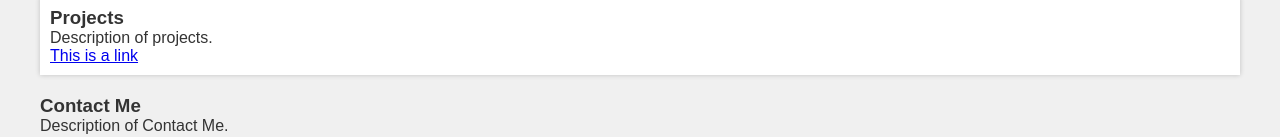
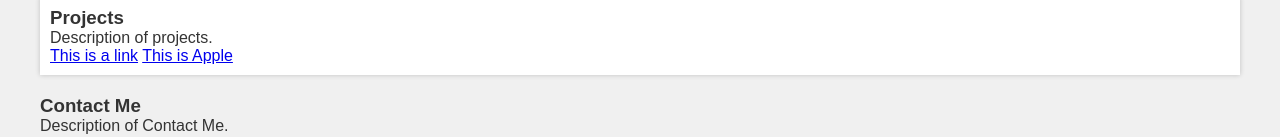
Before and after one commit to SpecialNeedsGaming2003/SpecialNeedsGaming2003.github.io, a plain HTML site: page the collaborative web.html in a window 1280 px wide. Shown: the part 375-512 px from the top of the page. Drawn offline with Linux system fonts and the light colour scheme.

Commit message:
Update the collaborative web.html

```diff
--- a/the collaborative web.html
+++ b/the collaborative web.html
@@ -34,6 +34,8 @@
             <p>Description of projects.</p>
 
             <a href="https://www.w3schools.com">This is a link</a>
+
+            <a href="https://www.apple.com/uk/">This is Apple</a>
         </div>
         <div class="about">
             <h3>Contact Me</h3>
```
